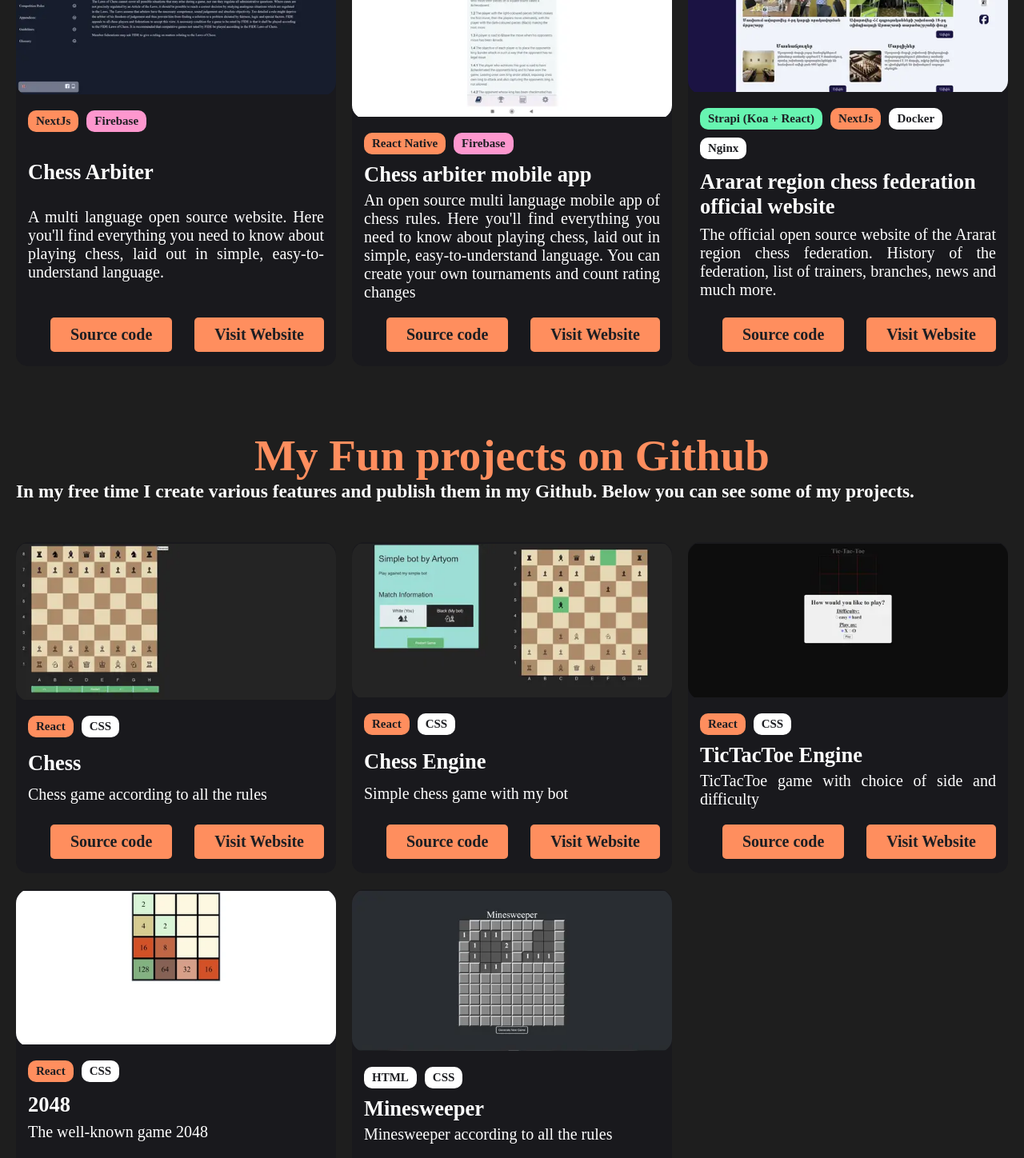
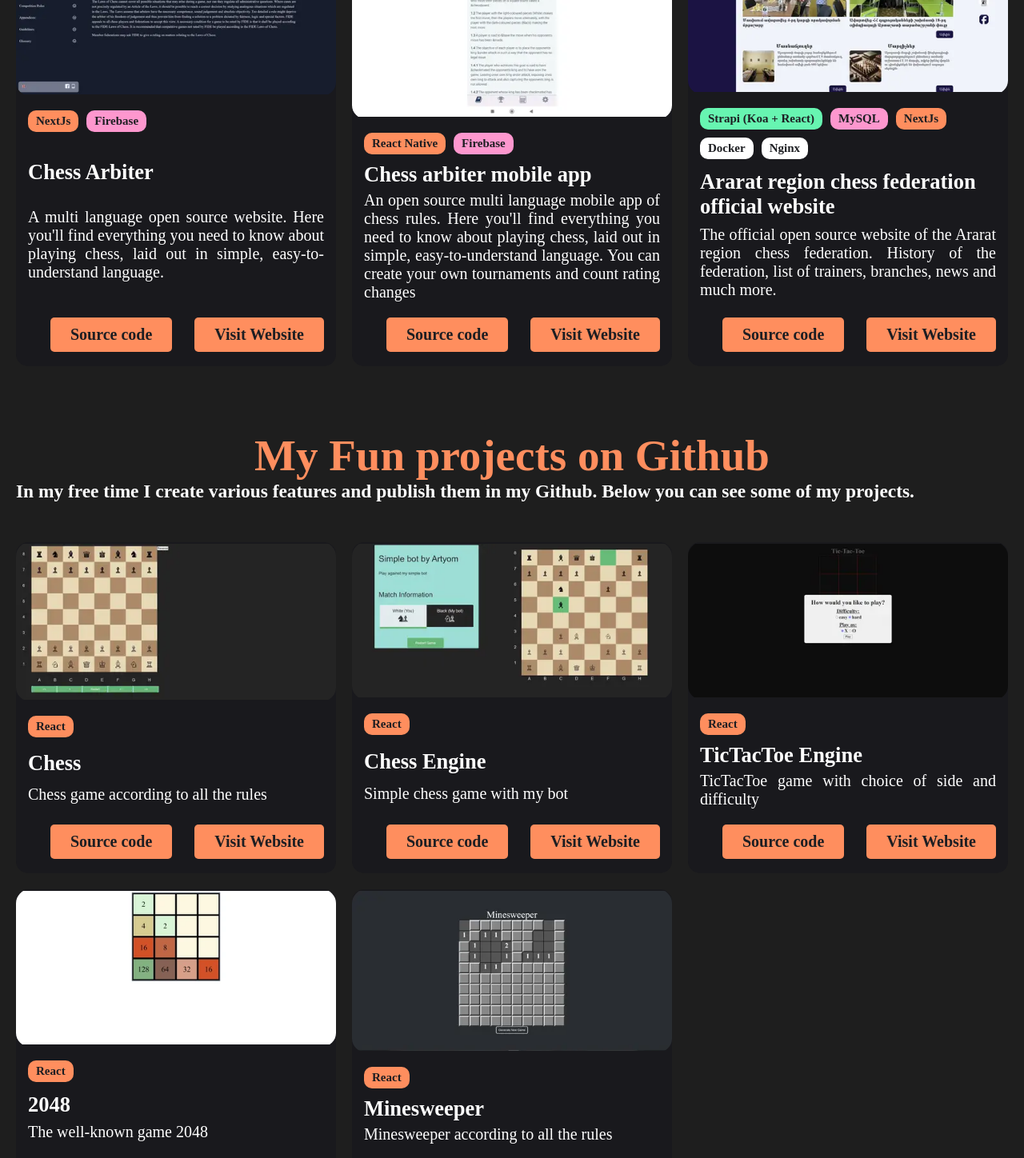
Before and after one commit to ArtyomSukiasyan/portfolio, a Next.js app: page / in a window 1280 px wide. Shown: the part 3140-4588 px from the top of the page at 80% size. Built offline with nearby package versions, Linux system fonts and the light colour scheme.

Commit message:
fix: add db mention in AraratChessFed

```diff
--- a/src/components/sections/projects/Projects.module.css
+++ b/src/components/sections/projects/Projects.module.css
@@ -65,7 +65,8 @@
 }
 
 .role[data-role="Firebase"],
-.role[data-role="Mongo"] {
+.role[data-role="Mongo"],
+.role[data-role="MySQL"] {
   background-color: var(--pink);
 }
 
--- a/src/constants/project/projects.ts
+++ b/src/constants/project/projects.ts
@@ -40,7 +40,7 @@ export const OPEN_SOURCE_PROJECTS: IProject[] = [
     title: "Ararat region chess federation official website",
     text: "The official open source website of the Ararat region chess federation. History of the federation, list of trainers, branches, news and much more.",
     image: araratRegionImg,
-    roles: ["Strapi (Koa + React)", "NextJs", "Docker", "Nginx"],
+    roles: ["Strapi (Koa + React)", "MySQL", "NextJs", "Docker", "Nginx"],
     href: "https://ararat.chessnews.am/",
     githubLink: "https://github.com/Ararat-chess-federation/website",
   },
@@ -51,7 +51,7 @@ export const FUN_PROJECTS: IProject[] = [
     title: "Chess",
     text: "Chess game according to all the rules",
     image: chessImg,
-    roles: ["React", "CSS"],
+    roles: ["React"],
     href: "https://react-ts-chess-henna.vercel.app/",
     githubLink: "https://github.com/ArtyomSukiasyan/react-ts-chess",
   },
@@ -59,7 +59,7 @@ export const FUN_PROJECTS: IProject[] = [
     title: "Chess Engine",
     text: "Simple chess game with my bot",
     image: chessEngineImg,
-    roles: ["React", "CSS"],
+    roles: ["React"],
     href: "https://chess-engine-green.vercel.app/",
     githubLink: "https://github.com/ArtyomSukiasyan/Chess-engine",
   },
@@ -67,7 +67,7 @@ export const FUN_PROJECTS: IProject[] = [
     title: "TicTacToe Engine",
     text: "TicTacToe game with choice of side and difficulty",
     image: ticTacToeEngineImg,
-    roles: ["React", "CSS"],
+    roles: ["React"],
     href: "https://tic-tac-toe-engine.vercel.app/",
     githubLink: "https://github.com/ArtyomSukiasyan/TicTacToe-Engine",
   },
@@ -75,7 +75,7 @@ export const FUN_PROJECTS: IProject[] = [
     title: "2048",
     text: "The well-known game 2048",
     image: game2048Img,
-    roles: ["React", "CSS"],
+    roles: ["React"],
     href: "https://2048-peach.vercel.app/",
     githubLink: "https://github.com/ArtyomSukiasyan/2048",
   },
@@ -83,7 +83,7 @@ export const FUN_PROJECTS: IProject[] = [
     title: "Minesweeper",
     text: "Minesweeper according to all the rules",
     image: mineSweeperImg,
-    roles: ["HTML", "CSS"],
+    roles: ["React"],
     href: "https://minesweeper-rouge-six.vercel.app/",
     githubLink: "https://github.com/ArtyomSukiasyan/minesweeper",
   },
```
